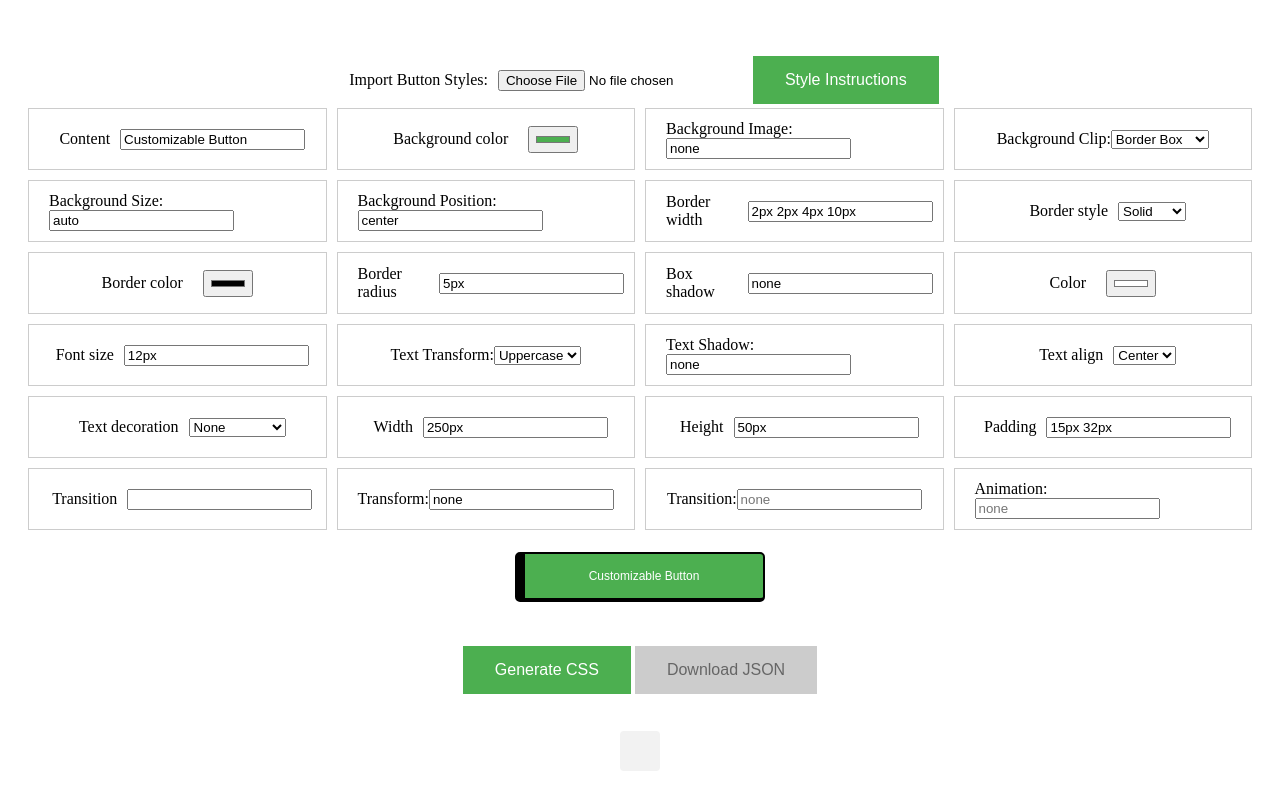
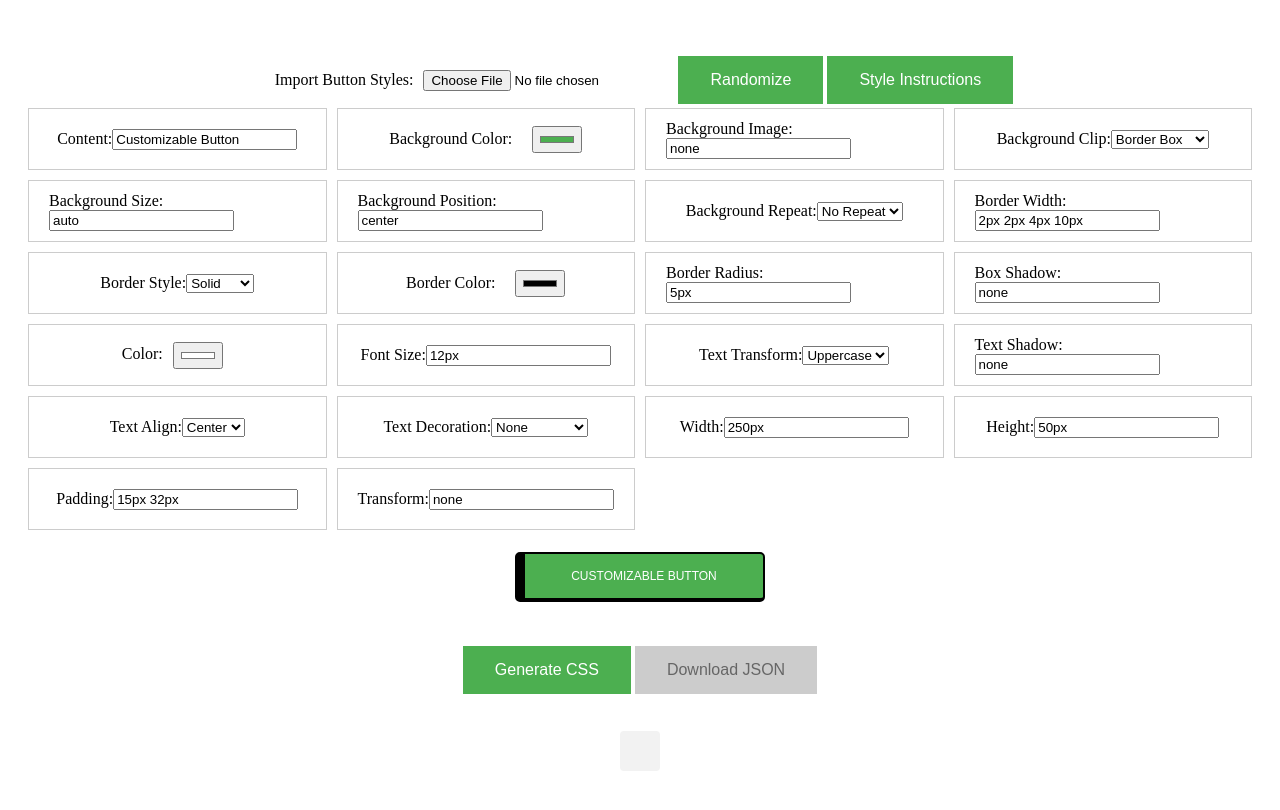
Before and after one commit to natey37/custom-button-builder, a React (Create React App) app: page / in a window 1280 px wide. Shown: the top 810 px of the page. Built offline with nearby package versions, Linux system fonts and the light colour scheme.

Commit message:
Clean up

```diff
--- a/src/CustomButtonBuilder.tsx
+++ b/src/CustomButtonBuilder.tsx
@@ -4,11 +4,10 @@ import Modal from './components/Modal';
 import './styles.css'
 import useModal from './hooks/useModal';
 import useButtonOptions from './hooks/useButtonOptions';
-import { TextAlign } from './enums';
 
 const CustomButtonBuilder: React.FC = () => {
 
-    const { options, handleChange, handleSubmit, cssCode, handleImport, handleExport, copyToClipboard } = useButtonOptions();
+    const { options, handleChange, handleSubmit, cssCode, handleImport, handleExport, copyToClipboard, randomButton } = useButtonOptions();
     const { openModal, handleModal } = useModal()
 
     const inputTitle = "Enter optional values for top, right, bottom, left width separated by spaces. Allowed px, em, rem, %"
@@ -24,20 +23,22 @@ const CustomButtonBuilder: React.FC = () => {
                             type="file"
                             onChange={handleImport}
                         />
+                        <button onClick={randomButton}>Randomize</button>
                         <button onClick={handleModal}>Style Instructions</button>
                     </div>
                     <div className='option-row'>
                         <div className='option-box'>
-                            <label>Content</label>
+                            <label>Content:
                             <input
                                 type="text"
                                 name="content"
                                 value={options.content}
                                 onChange={handleChange}
                             />
+                            </label>
                         </div>
                         <div className='option-box'>
-                            <label>Background color</label>
+                            <label>Background Color:</label>
                                 <input
                                     type="color"
                                     name="backgroundColor"
@@ -52,7 +53,7 @@ const CustomButtonBuilder: React.FC = () => {
                         </div>
                         <div className='option-box'>
                             <label>Background Clip:
-                                <select value={options.backgroundImage} onChange={handleChange} name="backgroundClip">
+                                <select value={options.backgroundClip} onChange={handleChange} name="backgroundClip">
                                     <option value="border-box">Border Box</option>
                                     <option value="padding-box">Padding Box</option>
                                     <option value="content-box">Content Box</option>
@@ -69,18 +70,30 @@ const CustomButtonBuilder: React.FC = () => {
                                 <input type="text" value={options.backgroundPosition} onChange={handleChange} name="backgroundPosition" placeholder="none" />
                             </label>
                         </div>
+                        <div className='option-box'>
+                            <label>Background Repeat:
+                                <select value={options.backgroundRepeat} onChange={handleChange} name="backgroundRepeat">
+                                    <option value="no-repeat">No Repeat</option>
+                                    <option value="repeat">Repeat</option>
+                                    <option value="repeat-x">Repeat X</option>
+                                    <option value="repeat-y">Repeat Y</option>
+                                    <option value="space">Space</option>
+                                    <option value="round">Round</option>
+                                </select>
+                            </label>
+                        </div>
                         <div title={inputTitle} className='option-box'>
-                            <label>Border width</label>
+                            <label>Border Width:
                                 <input
-                                title="Enter values for top, right, bottom, left width separated by spaces"
                                     type="text"
                                     name="borderWidth"
                                     value={options.borderWidth}
                                     onChange={handleChange}
                                 />
+                            </label>
                         </div>
                         <div className='option-box'>
-                            <label>Border style</label>
+                            <label>Border Style:
                                 <select
                                     name="borderStyle"
                                     value={options.borderStyle}
@@ -96,59 +109,65 @@ const CustomButtonBuilder: React.FC = () => {
                                     <option value="inset">Inset</option>
                                     <option value="outset">Outset</option>
                                 </select>
+                            </label>
                         </div>
                         <div className='option-box'>
-                            <label>Border color</label>
+                            <label>Border Color:</label>
                                 <input
                                     type="color"
                                     name="borderColor"
                                     value={options.borderColor}
                                     onChange={handleChange}
                                 />
+
                         </div>
                         <div title={inputTitle} className='option-box'>
-                            <label>Border radius</label>
+                            <label>Border Radius:
                                 <input
                                     type="text"
                                     name="borderRadius"
                                     value={options.borderRadius}
                                     onChange={handleChange}
                                 />
+                            </label>
                         </div>
                         <div title="box-shadow: [x-offset] [y-offset] [blur] [spread] [color] [style] (e.g. 5px 5px 5px 5px #000000, 2px 2px 2px 2px #000000 inset)" className='option-box'>
-                            <label>Box shadow</label>
+                            <label>Box Shadow:
                                 <input
                                     type="text"
                                     name="boxShadow"
                                     value={options.boxShadow}
                                     onChange={handleChange}
                                 />
+                            </label>
                         </div>
                         <div className='option-box'>
-                            <label>Color</label>
+                            <label>Color:
                                 <input
                                     type="color"
                                     name="color"
                                     value={options.color}
                                     onChange={handleChange}
                                 />
+                            </label>
                         </div>
                         <div className='option-box'>
-                            <label>Font size</label>
+                            <label>Font Size:
                                 <input
                                     type="text"
                                     name="fontSize"
                                     value={options.fontSize}
                                     onChange={handleChange}
                                 />
+                            </label>
                         </div>
                         <div className='option-box'>
                             <label>Text Transform:
                                 <select value={options.textTransform} onChange={handleChange} name="textTransform">
-                                    <option value="none">None</option>
-                                    <option value="uppercase">Uppercase</option>
-                                    <option value="lowercase">Lowercase</option>
-                                    <option value="capitalize">Capitalize</option>
+                                    <option value={"none"}>None</option>
+                                    <option value={"uppercase"}>Uppercase</option>
+                                    <option value={"lowercase"}>Lowercase</option>
+                                    <option value={"capitalize"}>Capitalize</option>
                                 </select>
                             </label>
                         </div>
@@ -158,71 +177,57 @@ const CustomButtonBuilder: React.FC = () => {
                             </label>
                         </div>
                         <div className='option-box'>
-                            <label>Text align</label>
+                            <label>Text Align:
                                 <select name="textAlign" value={options.textAlign} onChange={handleChange}>
-                                <option value={TextAlign.Left}>Left</option>
-                                <option value={TextAlign.Center}>Center</option>
-                                <option value={TextAlign.Right}>Right</option>
+                                    <option value={"left"}>Left</option>
+                                    <option value={"center"}>Center</option>
+                                    <option value={"right"}>Right</option>
                                 </select>
+                            </label>
                         </div>
                         <div className='option-box'>
-                            <label>Text decoration</label>
+                            <label>Text Decoration:
                                 <select name="textDecoration" value={options.textDecoration} onChange={handleChange}>
                                     <option value="none">None</option>
                                     <option value="underline">Underline</option>
                                     <option value="overline">Overline</option>
                                     <option value="line-through">Line-through</option>
                                 </select>
+                            </label>
                         </div>
                         <div className='option-box'>
-                            <label>Width</label>
+                            <label>Width:
                                 <input
                                     type="text"
                                     name="width"
                                     value={options.width}
                                     onChange={handleChange}
                                 />
+                            </label>
                         </div>
                         <div className='option-box'>
-                            <label>Height</label>
+                            <label>Height:
                                 <input
                                     type="text"
                                     name="height"
                                     value={options.height}
                                     onChange={handleChange}
                                 />
+                            </label>
                         </div>
                         <div className='option-box'>
-                            <label>Padding</label>
+                            <label>Padding:
                                 <input
                                     type="text"
                                     name="padding"
                                     value={options.padding}
                                     onChange={handleChange}
                                 />
-                        </div>
-                        <div className='option-box'>
-                            <label>Transition</label>
-                            <input
-                                type="text"
-                                name="transition"
-                                value={options.transition}
-                                onChange={handleChange}
-                            />
+                            </label>
                         </div>
                         <div className='option-box'>
                             <label>Transform:
                                     <input type="text" value={options.transform} onChange={handleChange} name="transform" placeholder="none" />
-                            </label>
-                        </div>
-                        <div className='option-box'>
-                            <label>Transition:
-                                <input type="text" value={options.transition} onChange={handleChange} name="transition" placeholder="none" />
-                            </label>
-                        </div>
-                        <div className='option-box'>
-                            <label>Animation:
-                                <input type="text" value={options.animation} onChange={handleChange} name="animation" placeholder="none" />
                             </label>
                         </div>
                     </div>
@@ -231,6 +236,11 @@ const CustomButtonBuilder: React.FC = () => {
                         <CustomButton
                             content={options.content}
                             backgroundColor={options.backgroundColor}
+                            backgroundImage={options.backgroundImage}
+                            backgroundPosition={options.backgroundPosition}
+                            backgroundClip={options.backgroundClip}
+                            backgroundSize={options.backgroundSize}
+                            backgroundRepeat={options.backgroundRepeat}
                             borderWidth={options.borderWidth}
                             borderStyle={options.borderStyle}
                             borderColor={options.borderColor}
@@ -240,10 +250,13 @@ const CustomButtonBuilder: React.FC = () => {
                             padding={options.padding}
                             textAlign={options.textAlign}
                             textDecoration={options.textDecoration}
+                            textShadow={options.textShadow}
                             width={options.width}
                             height={options.height}
                             boxShadow={options.boxShadow}
-                            transition={options.transition}
+                            transform={options.transform}
+                            textTransform={options.textTransform}
+
                         />
                     </div>
                     <br/>
--- a/src/components/CustomButton.tsx
+++ b/src/components/CustomButton.tsx
@@ -1,9 +1,12 @@
 import React from 'react';
-import { TextAlign } from '../enums';
-
 interface Props {
     content: string;
     backgroundColor: string;
+    backgroundImage: string;
+    backgroundSize: string;
+    backgroundPosition: string;
+    backgroundClip: string;
+    backgroundRepeat: string;
     borderWidth: string;
     borderStyle: string;
     borderColor: string;
@@ -11,18 +14,25 @@ interface Props {
     color: string;
     fontSize: string;
     padding: string;
-    textAlign: TextAlign;
+    textAlign: string;
     textDecoration: string;
     width: string;
     height: string;
     boxShadow: string;
-    transition: string;
+    transform: string;
+    textShadow: string;
+    textTransform: string;
 }
 
 const CustomButton: React.FC<Props> = (props) => {
     const {
         content,
         backgroundColor,
+        backgroundImage,
+        backgroundSize,
+        backgroundPosition,
+        backgroundClip,
+        backgroundRepeat,
         borderWidth,
         borderStyle,
         borderColor,
@@ -35,13 +45,51 @@ const CustomButton: React.FC<Props> = (props) => {
         width,
         height,
         boxShadow,
-        transition
+        transform,
+        textShadow,
+        textTransform
     } = props;
+
+    enum TextAlign {
+        Left = 'left',
+        Center = 'center',
+        Right = 'right',
+    }
+    let newTextAlign
+    if(textAlign === TextAlign.Left) {
+        newTextAlign = TextAlign.Left
+    } else if(textAlign === TextAlign.Center) {
+        newTextAlign = TextAlign.Center
+    } else if(textAlign === TextAlign.Right) {
+        newTextAlign = TextAlign.Right
+    }
+
+    enum TextTransform {
+        Uppercase = 'uppercase',
+        Lowercase = 'lowercase',
+        Capitalize = 'capitalize',
+        None = 'none',
+    }
+    let newTextTransform
+    if(textTransform === TextTransform.Uppercase) {
+        newTextTransform = TextTransform.Uppercase
+    } else if(textTransform === TextTransform.Lowercase) {
+        newTextTransform = TextTransform.Lowercase
+    } else if(textTransform === TextTransform.Capitalize) {
+        newTextTransform = TextTransform.Capitalize
+    } else if(textTransform === TextTransform.None) {
+        newTextTransform = TextTransform.None
+    }
 
     return (
         <button
             style={{
                 backgroundColor: backgroundColor,
+                backgroundImage: backgroundImage,
+                backgroundSize: backgroundSize,
+                backgroundPosition: backgroundPosition,
+                backgroundClip: backgroundClip,
+                backgroundRepeat: backgroundRepeat,
                 borderWidth: borderWidth,
                 borderStyle: borderStyle,
                 borderColor: borderColor,
@@ -49,12 +97,14 @@ const CustomButton: React.FC<Props> = (props) => {
                 borderRadius: borderRadius,
                 fontSize: fontSize,
                 padding: padding,
-                textAlign: textAlign,
+                textAlign: newTextAlign,
                 textDecoration: textDecoration,
                 width: width,
                 height: height,
                 boxShadow: boxShadow,
-                transition: transition
+                transform: transform,
+                textShadow: textShadow,
+                textTransform: newTextTransform,
             }}>
             {content}
         </button>
--- a/src/enums.ts
+++ /dev/null
@@ -1,5 +0,0 @@
-export enum TextAlign {
-    Left = 'left',
-    Center = 'center',
-    Right = 'right'
-}
```
Also changed, not shown: src/components/Modal.tsx (+1 -25 lines). Lines whose indentation alone changed are shown as unchanged.
